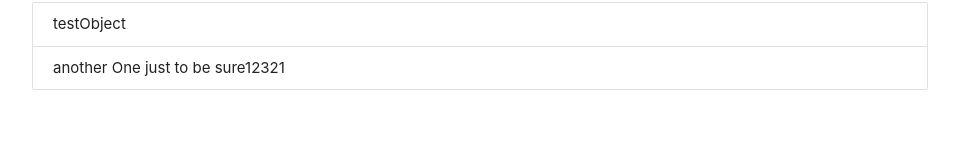
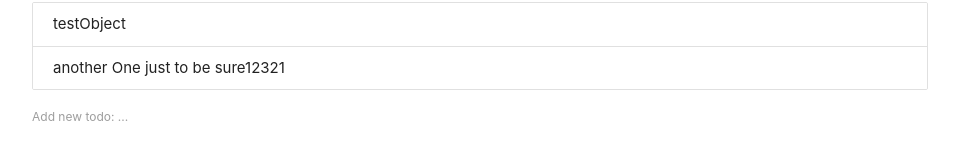
Before and after one commit to WojciechDanowski/todoApp, a React (Create React App) app: page / in a window 1280 px wide. Shown: the part 134-300 px from the top of the page, without its empty margins (160-1119 px from the left). Built offline with nearby package versions, Linux system fonts and the light colour scheme.

Commit message:
Added a new component that should allows us to add a new activity

```diff
--- /dev/null
+++ b/src/AddTodo.js
@@ -0,0 +1,28 @@
+import React, { Component } from "react";
+
+class AddTodo extends Component {
+  state = {
+    content: ""
+  };
+  handleChange = e => {
+    this.setState({
+      content: e.target.value
+    });
+  };
+  handleSubmit = e => {
+    e.preventDefault();
+    console.log(this.state);
+  };
+  render() {
+    return (
+      <div>
+        <form onSubmit={this.handleChange}>
+          <label>Add new todo: ...</label>
+          <input type="text" onChange={this.handleChange} />
+        </form>
+      </div>
+    );
+  }
+}
+
+export default AddTodo;
--- a/src/App.js
+++ b/src/App.js
@@ -1,5 +1,7 @@
 import React, { Component } from "react";
 import Todos from "./Todos";
+import AddTodo from "./AddTodo";
+
 class App extends Component {
   state = {
     todos: [
@@ -20,6 +22,7 @@ class App extends Component {
       <div className="todo-app container">
         <h1 className="center blue-text">Todo's</h1>
         <Todos todos={this.state.todos} deleteTodo={this.deleteTodo} />
+        <AddTodo />
       </div>
     );
   }
```
Also changed, not shown: src/AddForm.js (deleted, +0 -21 lines).
